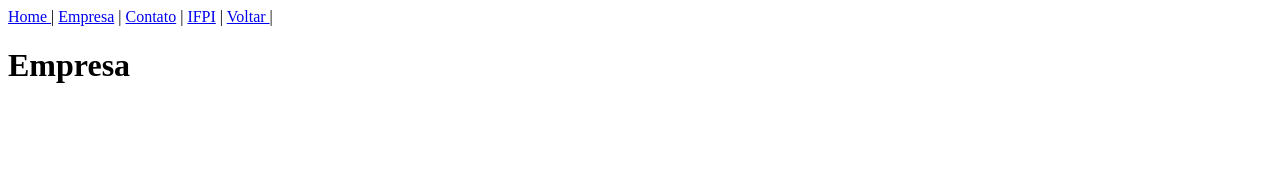
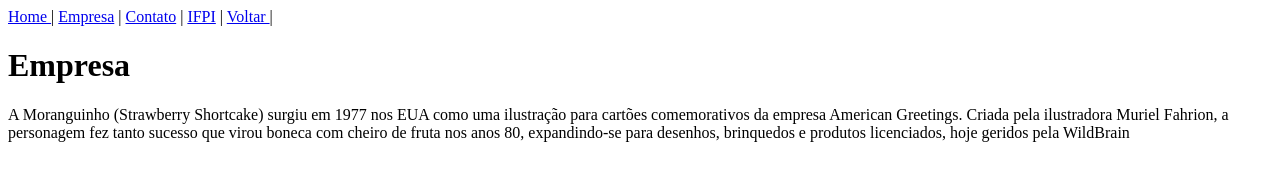
Before and after one commit to lannabeatriz011-stack/pweb, a plain HTML site: page 01/empresa.html in a window 1280 px wide. Drawn offline with Linux system fonts and the light colour scheme.

Commit message:
empresa.html

```diff
--- a/01/empresa.html
+++ b/01/empresa.html
@@ -14,6 +14,8 @@
       <a href="../">Voltar <a>  |
 
     <h1>Empresa</h1>
-
+    <p> A Moranguinho (Strawberry Shortcake) surgiu em 1977 nos EUA como uma ilustração para cartões comemorativos da empresa American Greetings.
+        Criada pela ilustradora Muriel Fahrion, a personagem fez tanto sucesso que virou boneca com cheiro de fruta nos anos 80,
+        expandindo-se para desenhos, brinquedos e produtos licenciados, hoje geridos pela WildBrain</p>
 </body>
 </html>
```
